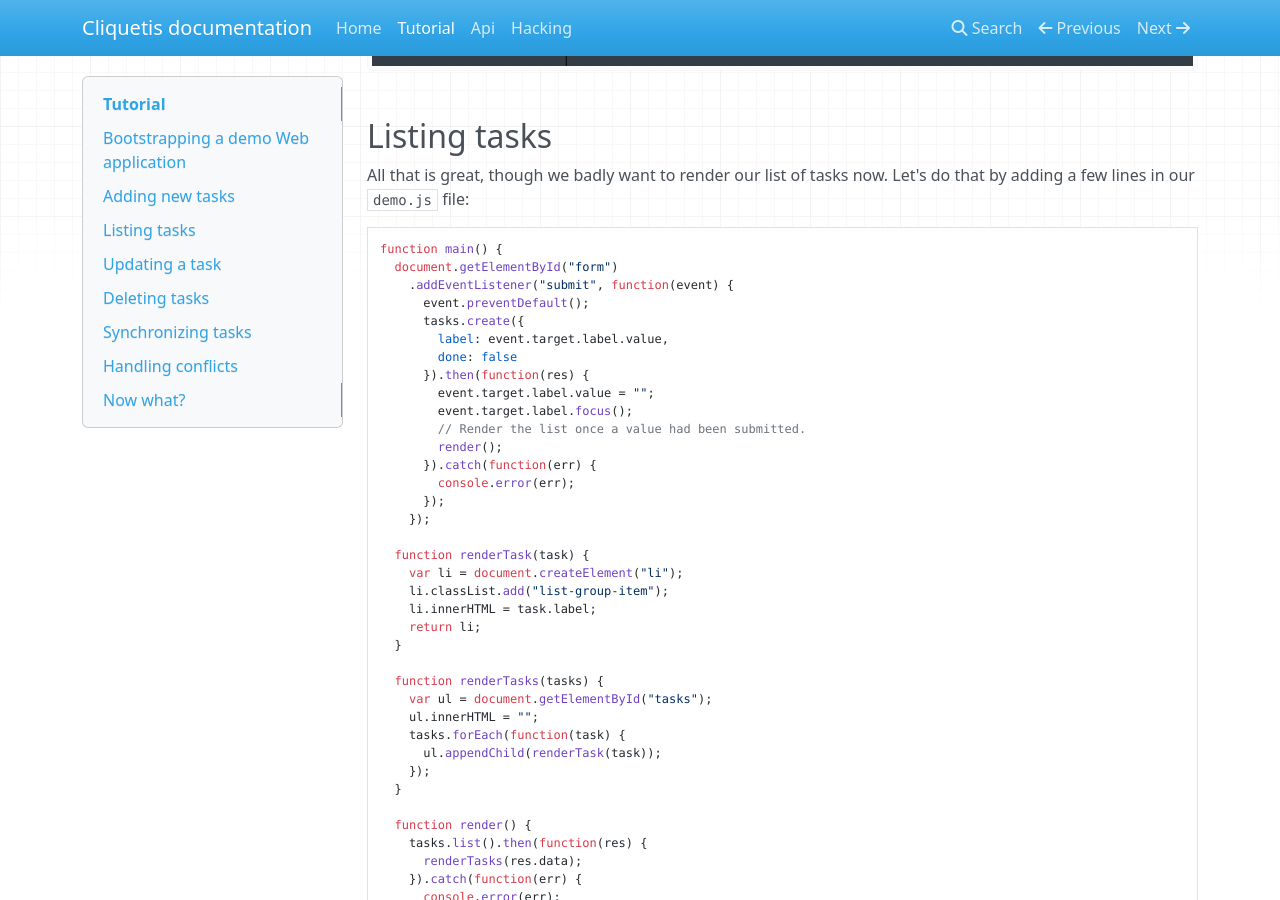
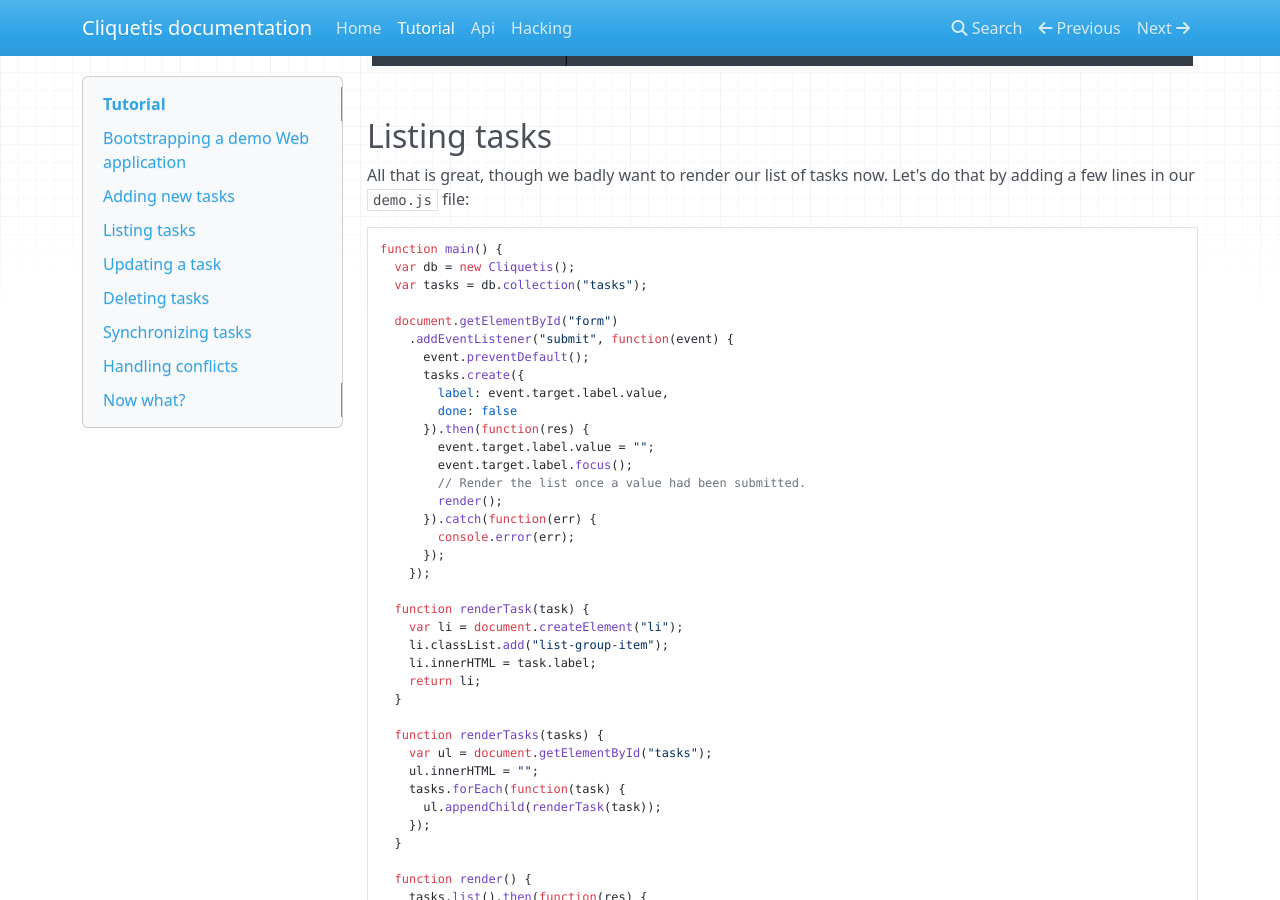
Before and after one commit to Kinto/kinto.js, an MkDocs documentation site: the page built from docs/tutorial.md, in a window 1280 px wide and 900 px high, scrolled down 3294 px. Built offline with MkDocs 1.6.1, drawn with Linux system fonts in a browser that asks for light colours; nearby versions of some CDN libraries; old or Windows-style settings are respelled for this version of MkDocs.

Commit message:
Missing variables.

````diff
--- a/docs/tutorial.md
+++ b/docs/tutorial.md
@@ -115,6 +115,9 @@ All that is great, though we badly want to render our list of tasks now. Let's d
 
 ```js
 function main() {
+  var db = new Cliquetis();
+  var tasks = db.collection("tasks");
+
   document.getElementById("form")
     .addEventListener("submit", function(event) {
       event.preventDefault();
````
